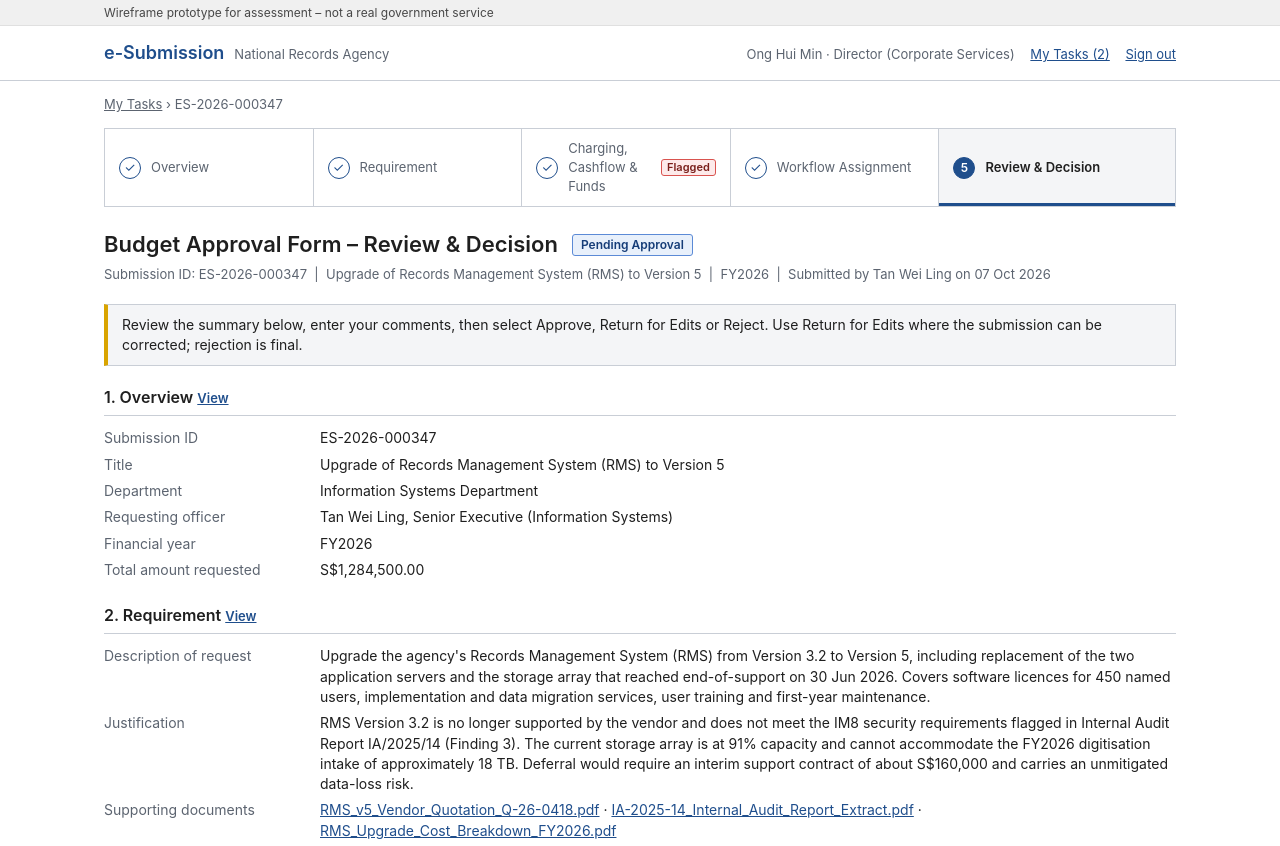
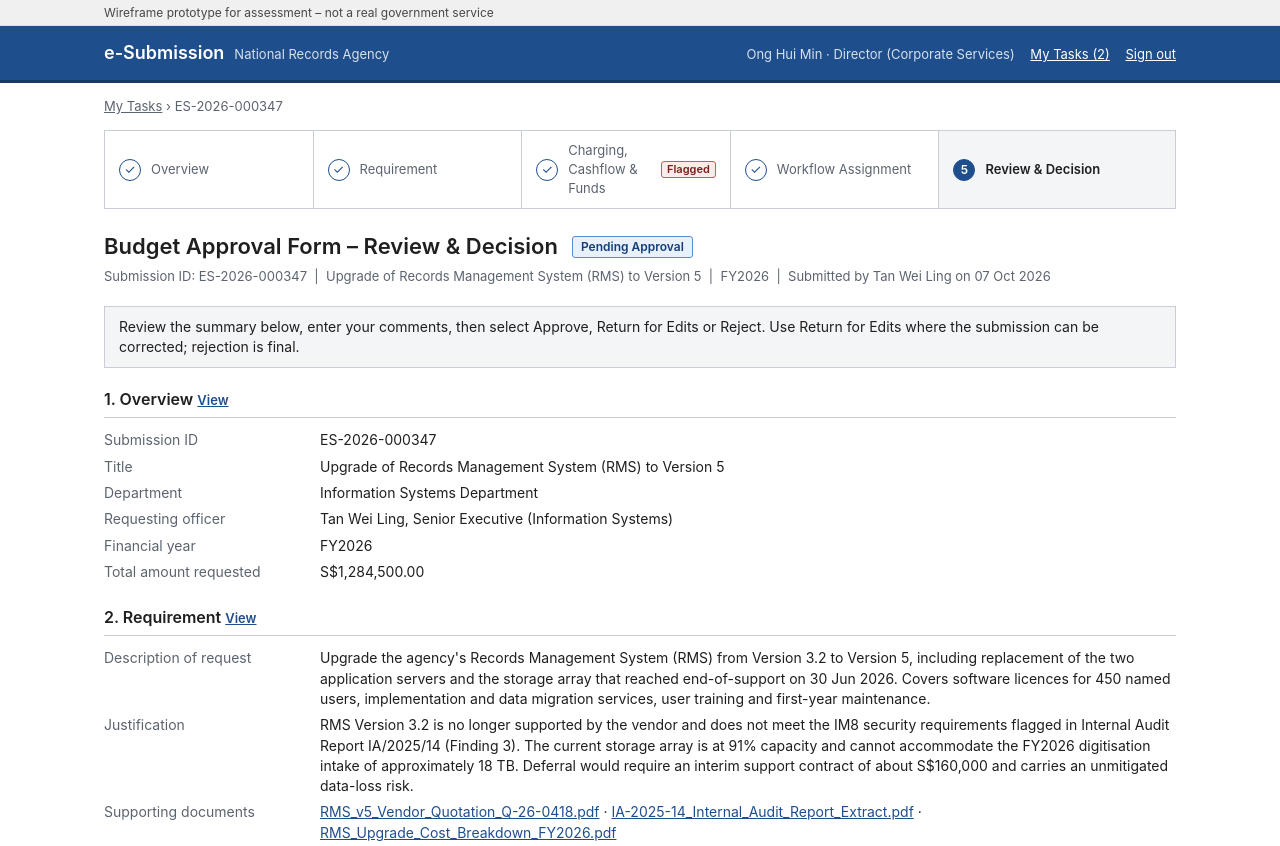
Before and after one commit to WenXiangSM/Budget-approval-wireframes, a plain HTML site: page wireframes/05-review-decision.html in a window 1280 px wide. Shown: the top 846 px of the page. Drawn offline with Linux system fonts and the light colour scheme.

Commit message:
Add files via upload

```diff
--- a/wireframes/05-review-decision.html
+++ b/wireframes/05-review-decision.html
@@ -4,7 +4,7 @@
 <meta charset="utf-8">
 <meta name="viewport" content="width=device-width, initial-scale=1">
 <title>Review &amp; Decision – e-Submission</title>
-<link rel="stylesheet" href="styles.css?v=6">
+<link rel="stylesheet" href="styles.css?v=9">
 </head>
 <body>
 
--- a/wireframes/styles.css
+++ b/wireframes/styles.css
@@ -38,12 +38,12 @@ a { color: var(--accent); }
   color: #474747;
   padding: 4px 0;
 }
-.header { border-bottom: 1px solid var(--border); padding: 14px 0; }
+.header { background: var(--accent); border-bottom: 3px solid var(--accent-dark); padding: 14px 0; color: #fff; }
 .header .inner { display: flex; justify-content: space-between; align-items: baseline; }
-.sysname { font-size: 18px; font-weight: 600; color: var(--accent); text-decoration: none; }
-.agency { font-size: 13px; color: var(--muted); margin-left: 10px; }
-.userinfo { font-size: 13px; color: var(--muted); }
-.userinfo a { margin-left: 12px; }
+.sysname { font-size: 18px; font-weight: 600; color: #fff; text-decoration: none; }
+.agency { font-size: 13px; color: #d6e0ee; margin-left: 10px; }
+.userinfo { font-size: 13px; color: #d6e0ee; }
+.userinfo a { margin-left: 12px; color: #fff; }
 
 /* Breadcrumb */
 .crumbs { font-size: 13px; color: var(--muted); margin: 14px 0 0; }
@@ -90,7 +90,6 @@ a { color: var(--accent); }
   color: var(--text);
   font-weight: 600;
   background: var(--bg-subtle);
-  box-shadow: inset 0 -3px 0 var(--accent);
 }
 .steps li.current .num { background: var(--accent); border-color: var(--accent); color: #fff; }
 
@@ -122,13 +121,12 @@ a { color: var(--accent); }
 /* Notices */
 .notice {
   border: 1px solid var(--border);
-  border-left: 4px solid var(--accent);
   background: var(--bg-subtle);
   padding: 10px 14px;
   font-size: 14px;
   margin: 0 0 20px;
 }
-.notice-warn { border-left-color: #d9a400; }
+.notice-warn { border-color: var(--border); background: var(--bg-subtle); }
 
 /* Sections */
 .section { margin-bottom: 24px; }
@@ -291,7 +289,7 @@ input[readonly], textarea[readonly], select[disabled], .readonly {
 .steps li.done .num::after { content: "\2713"; font-size: 13px; color: var(--accent); }
 
 /* Returned-for-edits banner */
-.notice-returned { border-left-color: #d9534f; background: #fdf3f3; }
+.notice-returned { border-color: #d9534f; background: #fdf3f3; }
 .notice-returned p { margin: 0 0 4px; font-size: 14px; }
 .notice-returned p:last-child { margin: 0; }
 
@@ -311,7 +309,7 @@ input[readonly], textarea[readonly], select[disabled], .readonly {
 .flag-wrap[data-state="flagged"] .flag-editor { display: none; }
 .flag-panel {
   display: flex; align-items: flex-start; gap: 12px;
-  border: 1px solid #d9534f; border-left: 4px solid #d9534f;
+  border: 1px solid #d9534f;
   background: #fdf3f3; padding: 10px 14px; margin: 0 0 20px; font-size: 14px;
 }
 .flag-panel .flag-text { flex: 1; }
@@ -338,7 +336,7 @@ input[readonly], textarea[readonly], select[disabled], .readonly {
 .btn-danger { border-color: var(--danger); color: var(--danger); }
 .btn-danger:hover { background: #fdf3f3; }
 .reject-panel {
-  border: 1px solid var(--danger); border-left: 4px solid var(--danger);
+  border: 1px solid var(--danger);
   background: #fdf3f3; padding: 14px 16px; margin: 0 0 20px; max-width: 760px;
 }
 .reject-panel[hidden] { display: none; }
```
Also changed, not shown: wireframes/01-overview.html (+1 -1 lines), wireframes/02-requirement.html (+1 -1 lines), wireframes/03-charging-cashflow.html (+1 -1 lines), wireframes/04-workflow-assignment.html (+1 -1 lines), wireframes/approved.html (+1 -1 lines), wireframes/index.html (+1 -1 lines), wireframes/my-tasks.html (+1 -1 lines), wireframes/rejected.html (+1 -1 lines), wireframes/returned.html (+1 -1 lines).
